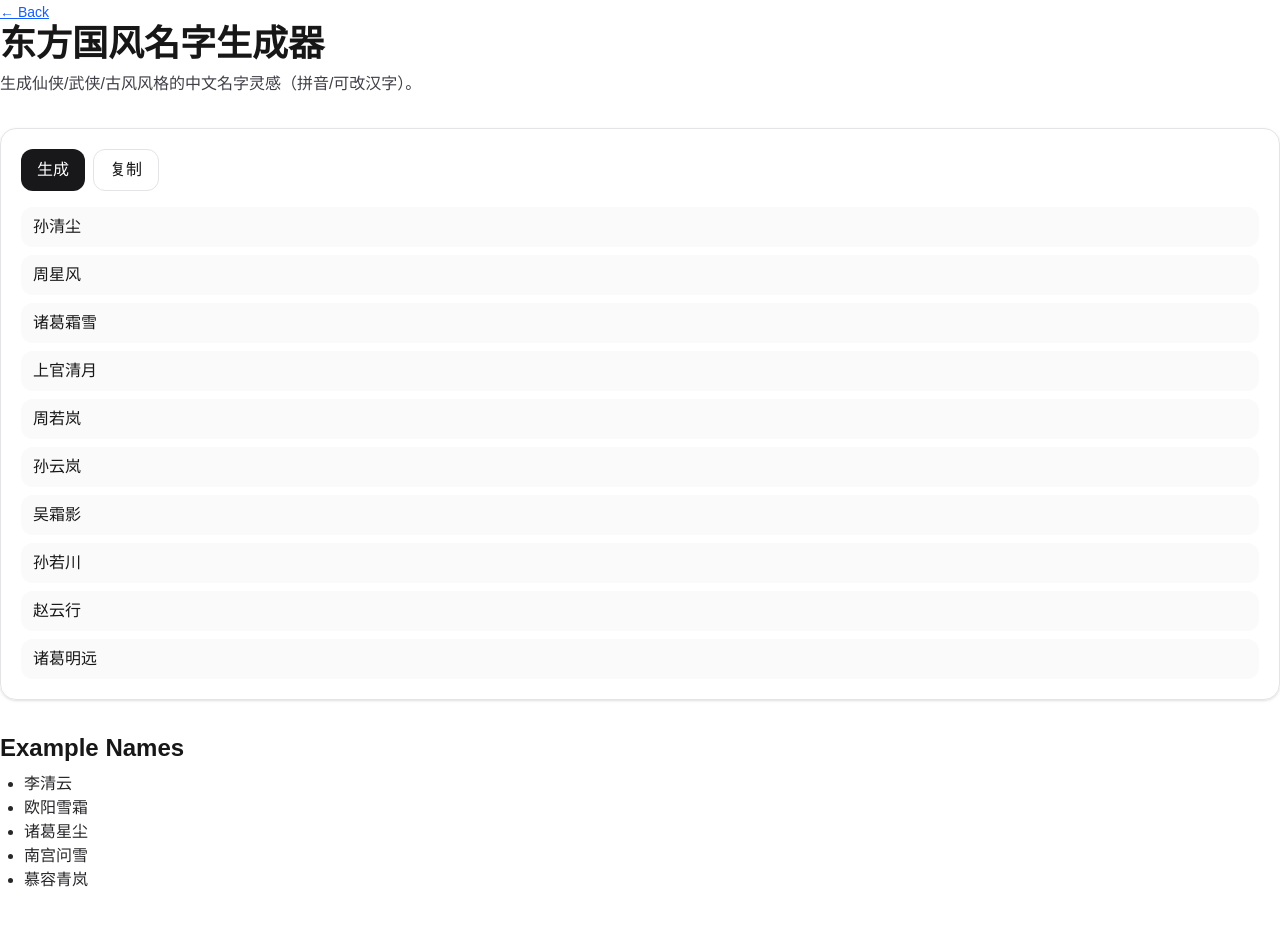
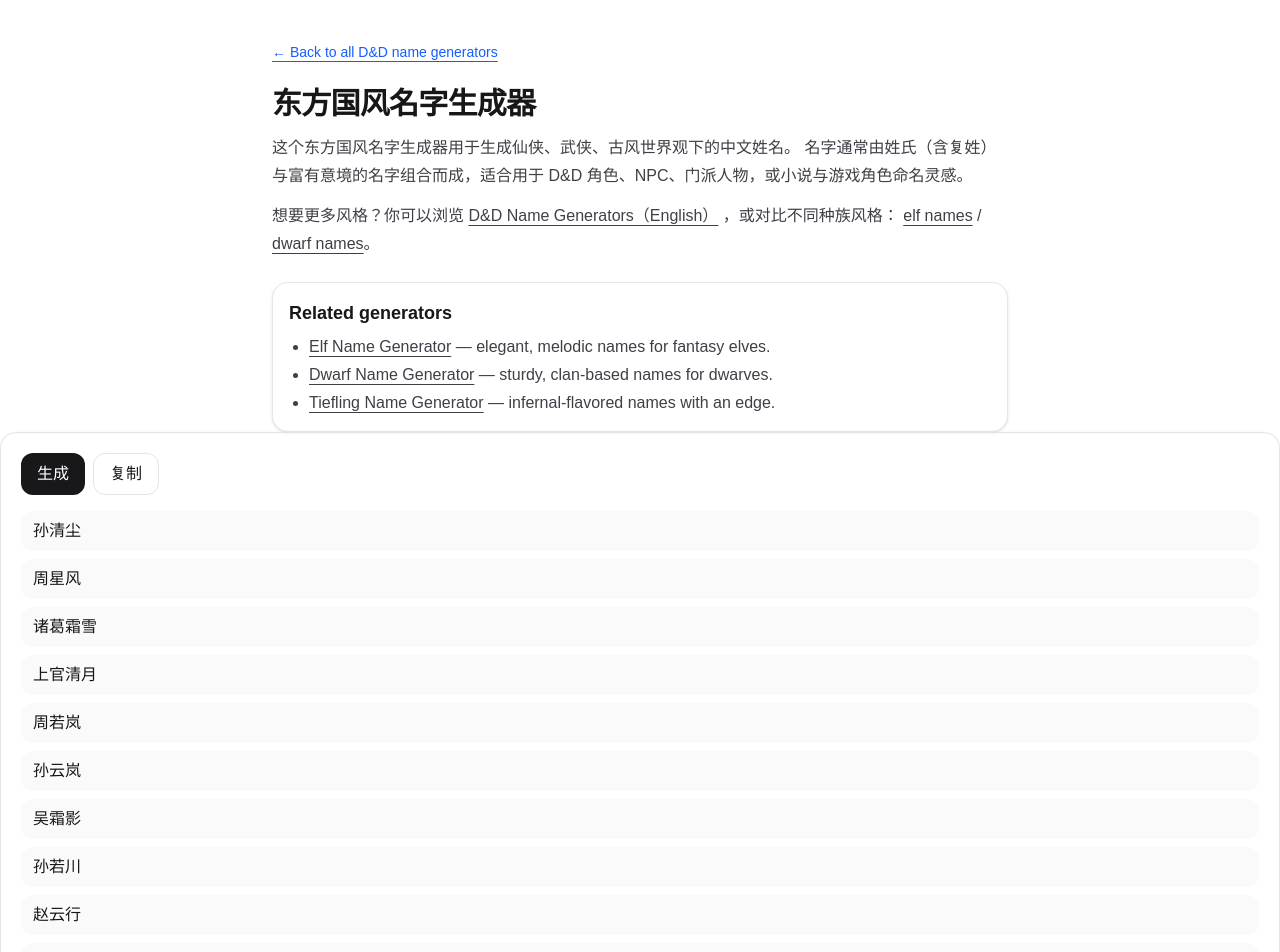
Before and after one commit to Get-1104/dnd-name-generator, a Next.js app: page /eastern in a window 1280 px wide. Shown: the top 952 px of the page. Before the commit the page ends 892 px from the top, so only its background shows below. Built offline with nearby package versions, Linux system fonts and the light colour scheme; no server answers.

Commit message:
feat: add visible intro and internal links to eastern page

```diff
--- a/app/eastern/page.tsx
+++ b/app/eastern/page.tsx
@@ -1,9 +1,11 @@
+import Link from "next/link";
 import NameGenerator from "@/components/NameGenerator";
 import { buildGeneratorPageJsonLd } from "@/lib/seo";
 
 export default function EasternPage() {
   const title = "东方国风名字生成器";
-  const description = "生成仙侠/武侠/古风风格的中文名字灵感（拼音/可改汉字）。";
+  const description =
+    "生成仙侠、武侠、古风风格的中文名字灵感，可用于 D&D 角色、NPC 或小说人物命名。";
   const path = "/eastern";
 
   const jsonLd = buildGeneratorPageJsonLd({
@@ -21,8 +23,8 @@ export default function EasternPage() {
         a: "点击“生成”即可得到一组名字；点击“复制”可以把整组名字复制到剪贴板，方便粘贴到角色卡或笔记中。",
       },
       {
-        q: "名字会带空格吗？能生成纯中文姓名吗？",
-        a: "本页面用于中文姓名风格（不需要空格）。如果你发现名字中间有空格，通常是生成器组件默认英文姓名格式导致的，可以在组件里关闭空格拼接。",
+        q: "名字会带空格吗？可以生成纯中文姓名吗？",
+        a: "本页面用于中文姓名风格，名字中不会包含空格，适合直接作为中文角色姓名使用。",
       },
       {
         q: "这些名字是固定的吗？能多生成几次吗？",
@@ -38,23 +40,98 @@ export default function EasternPage() {
         dangerouslySetInnerHTML={{ __html: JSON.stringify(jsonLd) }}
       />
 
+      {/* ✅ 可见 Intro + 内链（可收录） */}
+      <section className="mx-auto max-w-3xl px-4 mt-10 space-y-6">
+        {/* ✅ 统一 Back：回 /en（英文总入口） */}
+        <Link
+          href="/en"
+          className="inline-block text-sm text-blue-600 underline underline-offset-4"
+        >
+          ← Back to all D&amp;D name generators
+        </Link>
+
+        <header className="space-y-3">
+          <h1 className="text-3xl font-semibold tracking-tight">{title}</h1>
+
+          <p className="text-zinc-700 leading-7">
+            这个东方国风名字生成器用于生成仙侠、武侠、古风世界观下的中文姓名。
+            名字通常由姓氏（含复姓）与富有意境的名字组合而成，适合用于 D&amp;D
+            角色、NPC、门派人物，或小说与游戏角色命名灵感。
+          </p>
+
+          <p className="text-zinc-700 leading-7">
+            想要更多风格？你可以浏览{" "}
+            <Link href="/en" className="underline underline-offset-4">
+              D&amp;D Name Generators（English）
+            </Link>{" "}
+            ，或对比不同种族风格：{" "}
+            <Link href="/elf" className="underline underline-offset-4">
+              elf names
+            </Link>{" "}
+            /{" "}
+            <Link href="/dwarf" className="underline underline-offset-4">
+              dwarf names
+            </Link>
+            。
+          </p>
+        </header>
+
+        <div className="rounded-2xl border border-gray-200 bg-white p-4 shadow-sm">
+          <h2 className="text-lg font-semibold">Related generators</h2>
+          <ul className="mt-2 list-disc pl-5 space-y-1 text-zinc-700">
+            <li>
+              <Link href="/elf" className="underline underline-offset-4">
+                Elf Name Generator
+              </Link>{" "}
+              — elegant, melodic names for fantasy elves.
+            </li>
+            <li>
+              <Link href="/dwarf" className="underline underline-offset-4">
+                Dwarf Name Generator
+              </Link>{" "}
+              — sturdy, clan-based names for dwarves.
+            </li>
+            <li>
+              <Link href="/tiefling" className="underline underline-offset-4">
+                Tiefling Name Generator
+              </Link>{" "}
+              — infernal-flavored names with an edge.
+            </li>
+          </ul>
+        </div>
+      </section>
+
+      {/* ✅ 生成器部分：隐藏 header，避免重复 H1/Back */}
       <NameGenerator
+        hideHeader
         title={title}
         description={description}
-        backHref="/"
         generateLabel="生成"
         copyLabel="复制"
-        separator=""   // ✅ 关键：中文名不加空格
+        separator="" // ✅ 中文姓名不加空格
         parts={{
-          // 姓（含复姓）
-          first: ["赵", "钱", "孙", "李", "周", "吴", "郑", "王", "欧阳", "司徒", "诸葛", "上官", "南宫", "慕容"],
+          first: [
+            "赵",
+            "钱",
+            "孙",
+            "李",
+            "周",
+            "吴",
+            "郑",
+            "王",
+            "欧阳",
+            "司徒",
+            "诸葛",
+            "上官",
+            "南宫",
+            "慕容",
+          ],
           second: [""],
-          // 名（两段组合）
           lastA: ["清", "寒", "星", "若", "云", "明", "青", "昭", "玄", "玉", "夜", "霜"],
           lastB: ["风", "月", "尘", "霜", "雪", "岚", "衡", "远", "秋", "行", "川", "影"],
         }}
         initialCount={10}
-        examples={["李清云", "欧阳雪霜", "诸葛星尘", "南宫问雪", "慕容青岚"]}
+        examples={["李清云", "欧阳雪霜", "诸葛星尘", "南宫秋衡", "慕容青岚"]}
       />
     </>
   );
```
